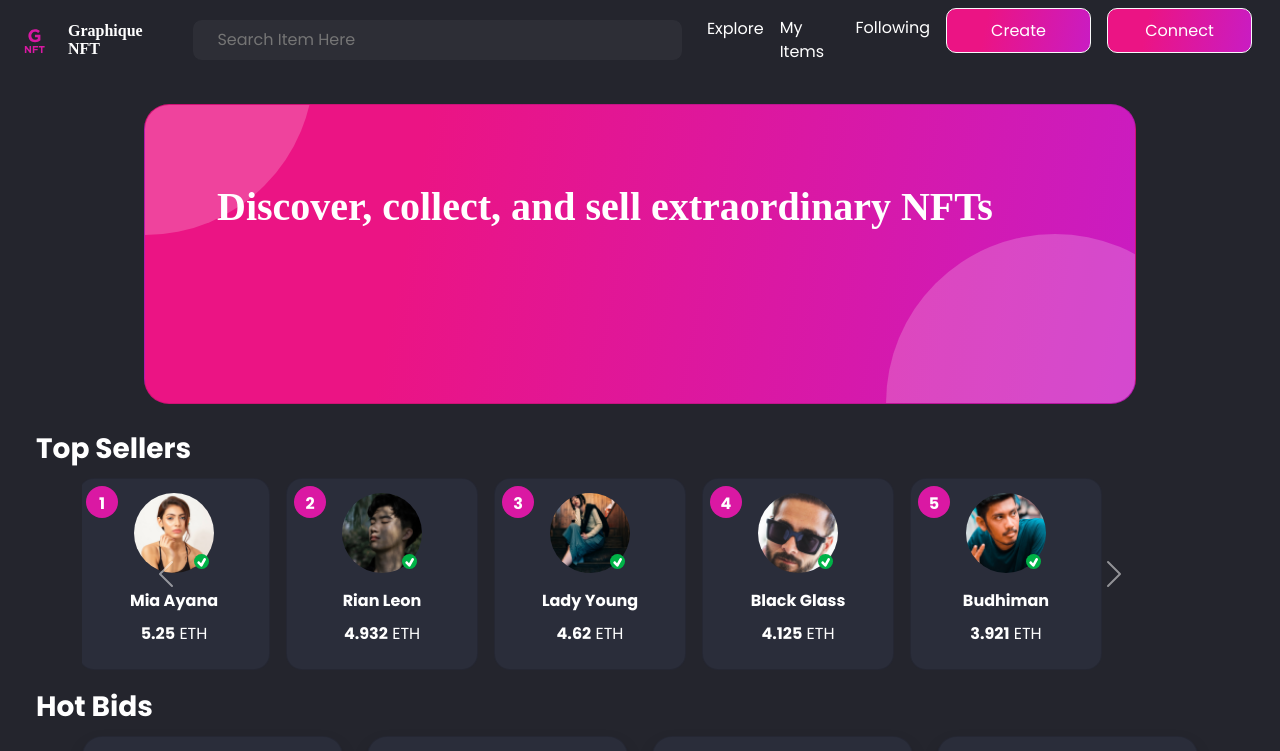
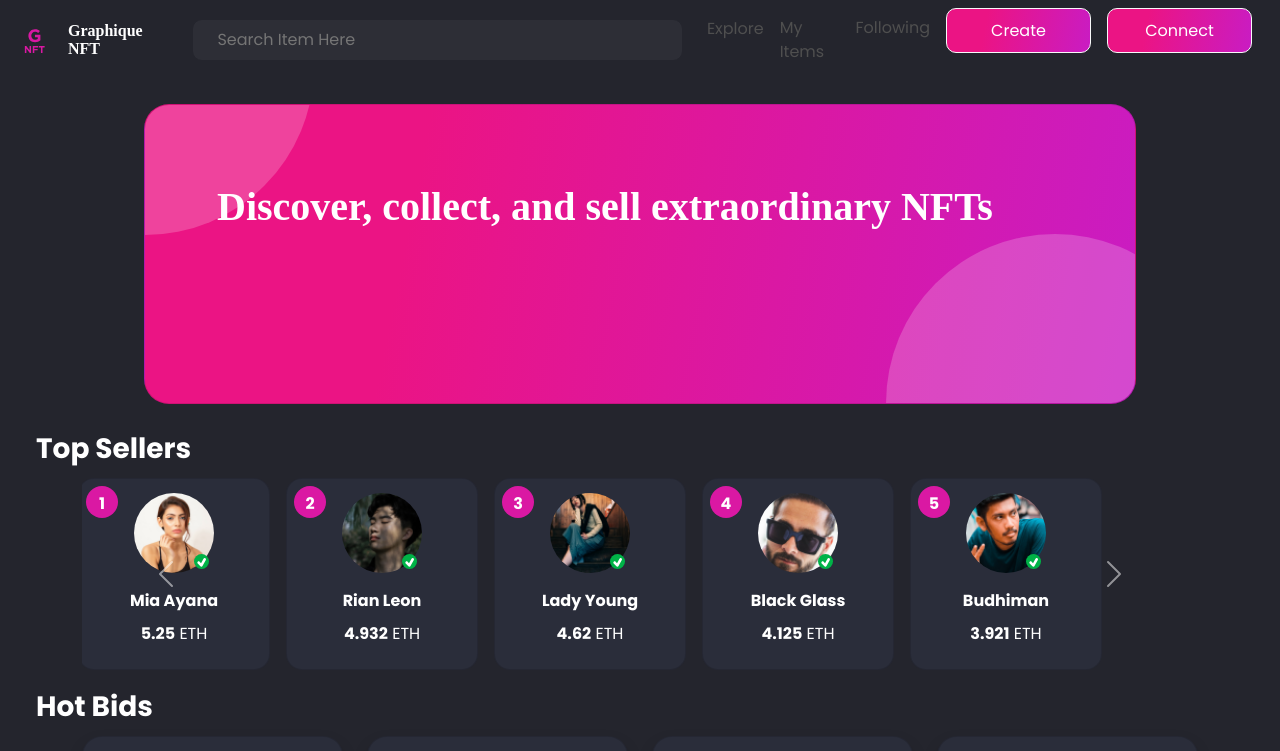
Before and after one commit to roshie/graphique-nft, a React (Create React App) app: page / in a window 1280 px wide. Shown: the top 751 px of the page. Built offline with nearby package versions, Linux system fonts and the light colour scheme; a web font is replaced by a local one.

Commit message:
change class name

```diff
--- a/src/global.js
+++ b/src/global.js
@@ -10,11 +10,11 @@ export const GlobalStyles = createGlobalStyle`
     color: ${({ theme }) => theme.text} !important;
   }
 
-  .navbar > .nav-link {
+  .navbar-nav > .nav-link {
     color: ${({ theme }) => theme.navLink} !important;
   }
 
-  .navbar > .nav-link .active {
+  .navbar-nav > .nav-link .active {
     color: ${({ theme }) => theme.navLinkActive} !important;
   }
 
```
